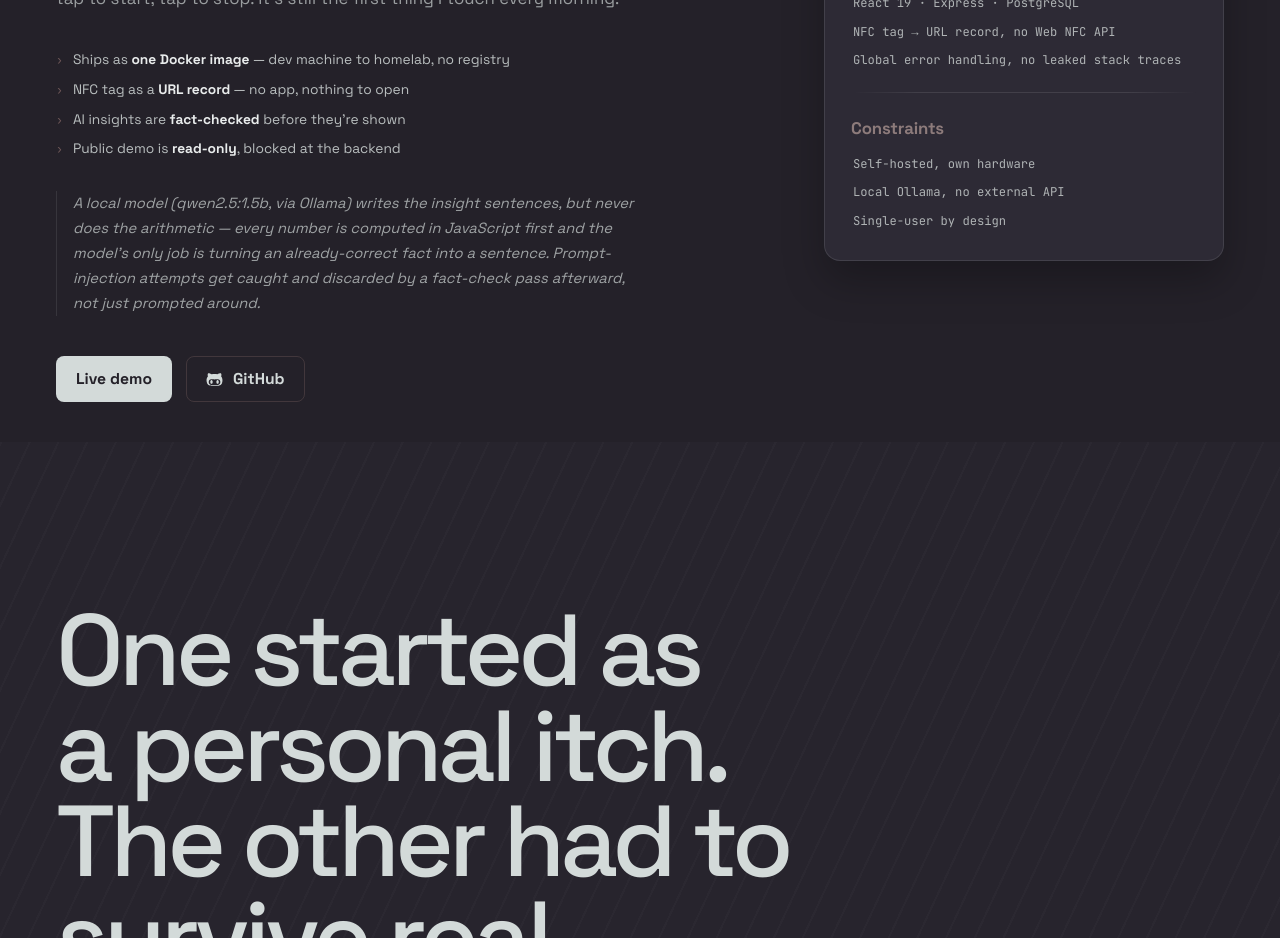
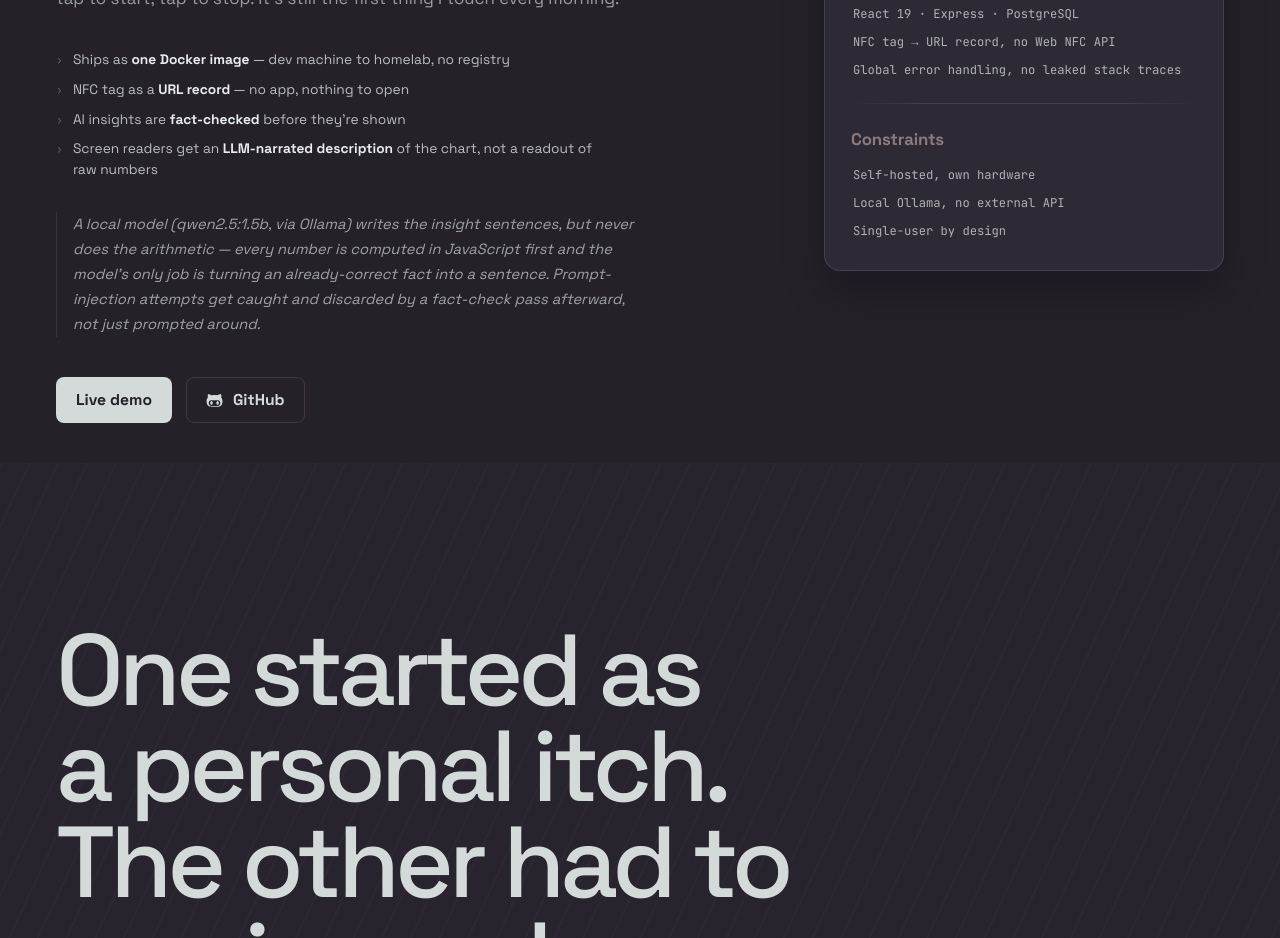
Before and after one commit to c-panagopoulos/Personal-Website, a React (Vite) app in the folder client/: page / in a window 1280 px wide. Shown: the part 3480-4418 px from the top of the page. Built offline with nearby package versions, Linux system fonts and the light colour scheme.

Commit message:
Highlight TapStudy's chart accessibility work instead of the read-only demo note

```diff
--- a/client/src/App.jsx
+++ b/client/src/App.jsx
@@ -52,7 +52,7 @@ export default function App() {
             <>Ships as <b>one Docker image</b> — dev machine to homelab, no registry</>,
             <>NFC tag as a <b>URL record</b> — no app, nothing to open</>,
             <>AI insights are <b>fact-checked</b> before they're shown</>,
-            <>Public demo is <b>read-only</b>, blocked at the backend</>,
+            <>Screen readers get an <b>LLM-narrated description</b> of the chart, not a readout of raw numbers</>,
           ]}
           how="A local model (qwen2.5:1.5b, via Ollama) writes the insight sentences, but never does the arithmetic — every number is computed in JavaScript first and the model's only job is turning an already-correct fact into a sentence. Prompt-injection attempts get caught and discarded by a fact-check pass afterward, not just prompted around."
           ctaLabel="Live demo"
```
